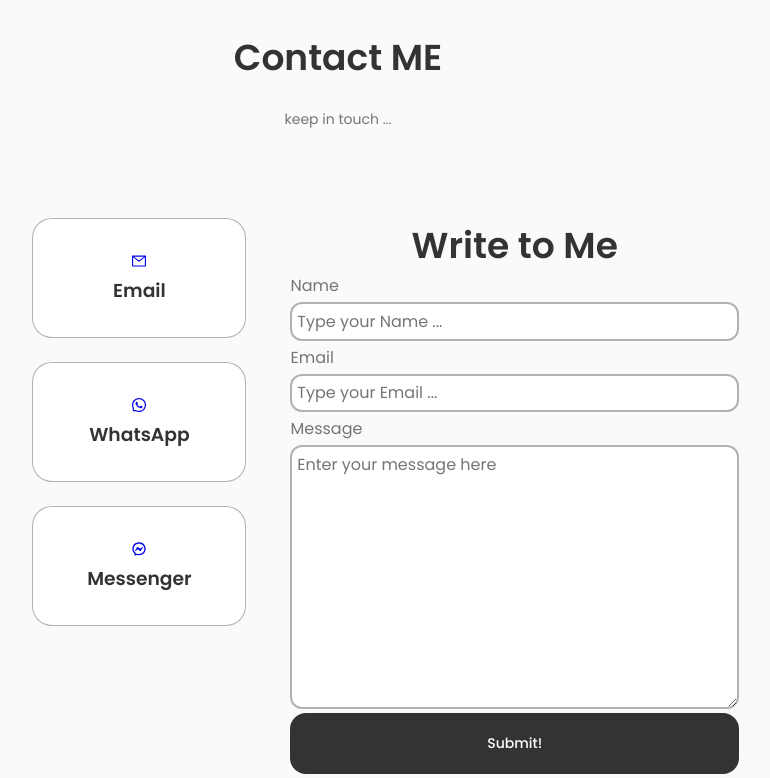
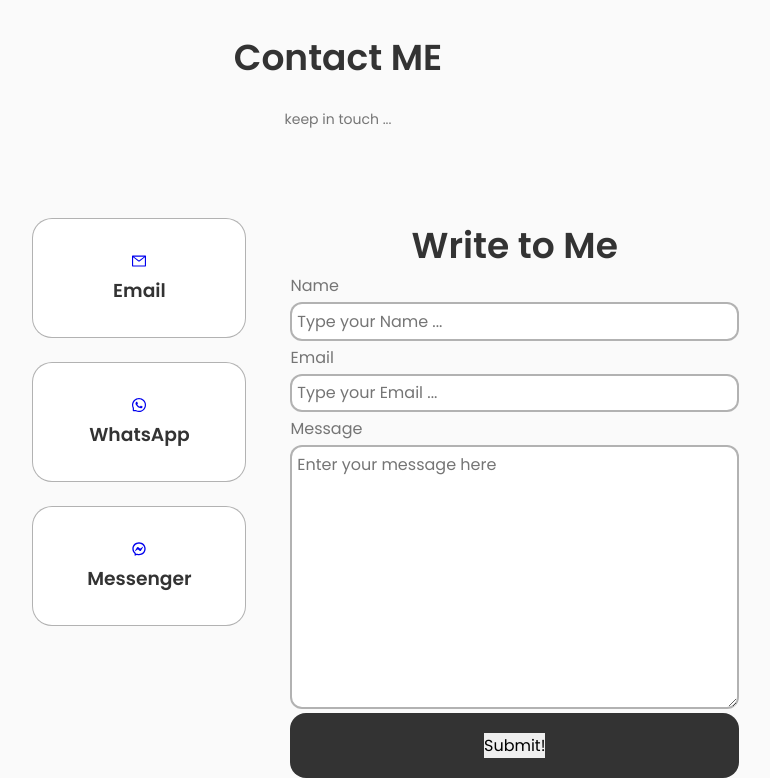
Before and after one commit to edmundchan70/portfolio_2023, a React (Create React App) app: page / in a window 1280 px wide. Shown: the part 3315-4093 px from the top of the page, without its empty margins (302-1072 px from the left). Built offline with nearby package versions, Linux system fonts and the light colour scheme; no server answers.

Commit message:
able to submit now

```diff
--- a/src/component/ContactMe/WriteMe.jsx
+++ b/src/component/ContactMe/WriteMe.jsx
@@ -9,7 +9,6 @@ function WriteMe() {
                 Write to Me
             </h1>
         <form className="writeMe_box container" action='https://formsubmit.co/edmundchan70@gmail.com' method='POST'>
-
             <label htmlFor="" className="contactMe__form-div" >Name</label>
             <input type="text" className="writeMe_input" placeholder='Type your Name ...' />
 
@@ -18,9 +17,8 @@ function WriteMe() {
 
             <label htmlFor="" className="contactMe__form-div">Message</label>
             <textarea name="message" className='writeMe_input' id="" cols="30" rows="10" placeholder='Enter your message here '></textarea>
-            <a type="submit" className='sendMsg' >
-                 Submit!
-                </a>
+            <a type="submit" className='sendMsg'>
+                <button> Submit! </button> </a>
         </form>
      </div>
   )
```
